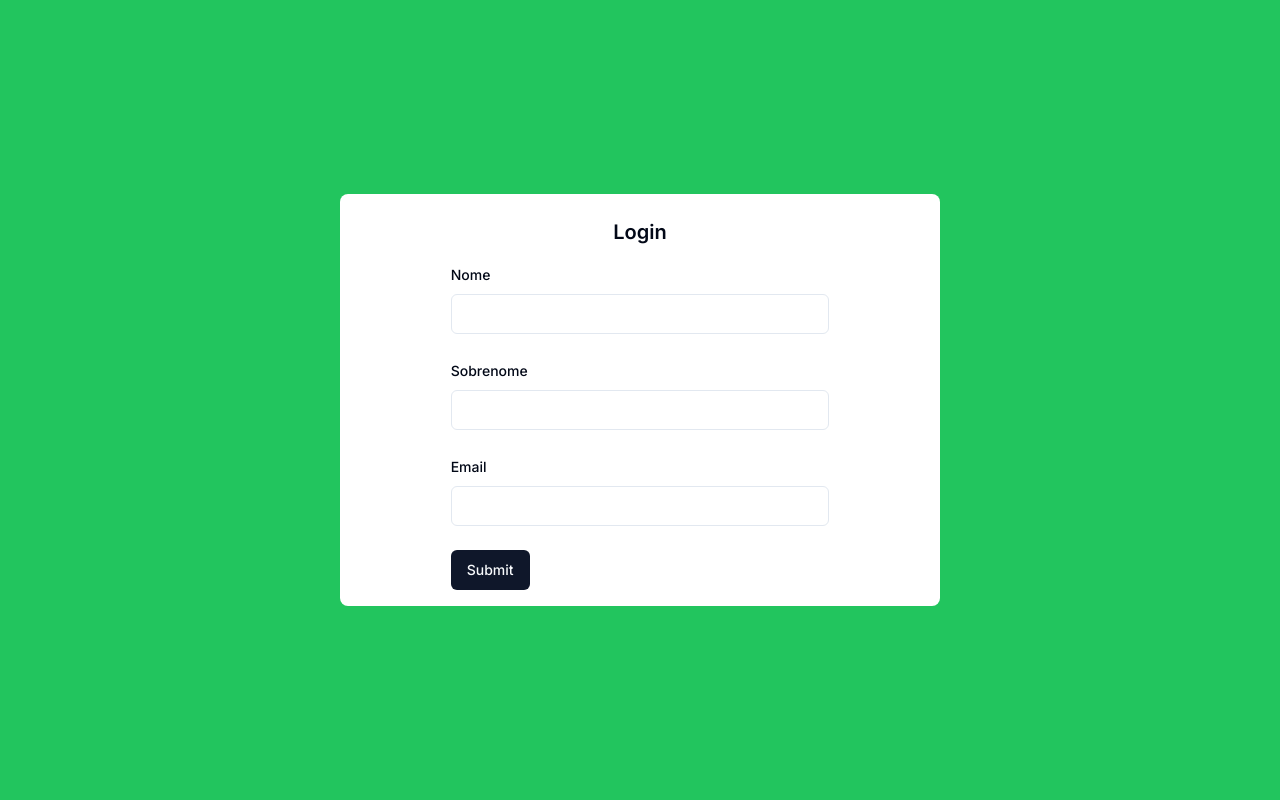
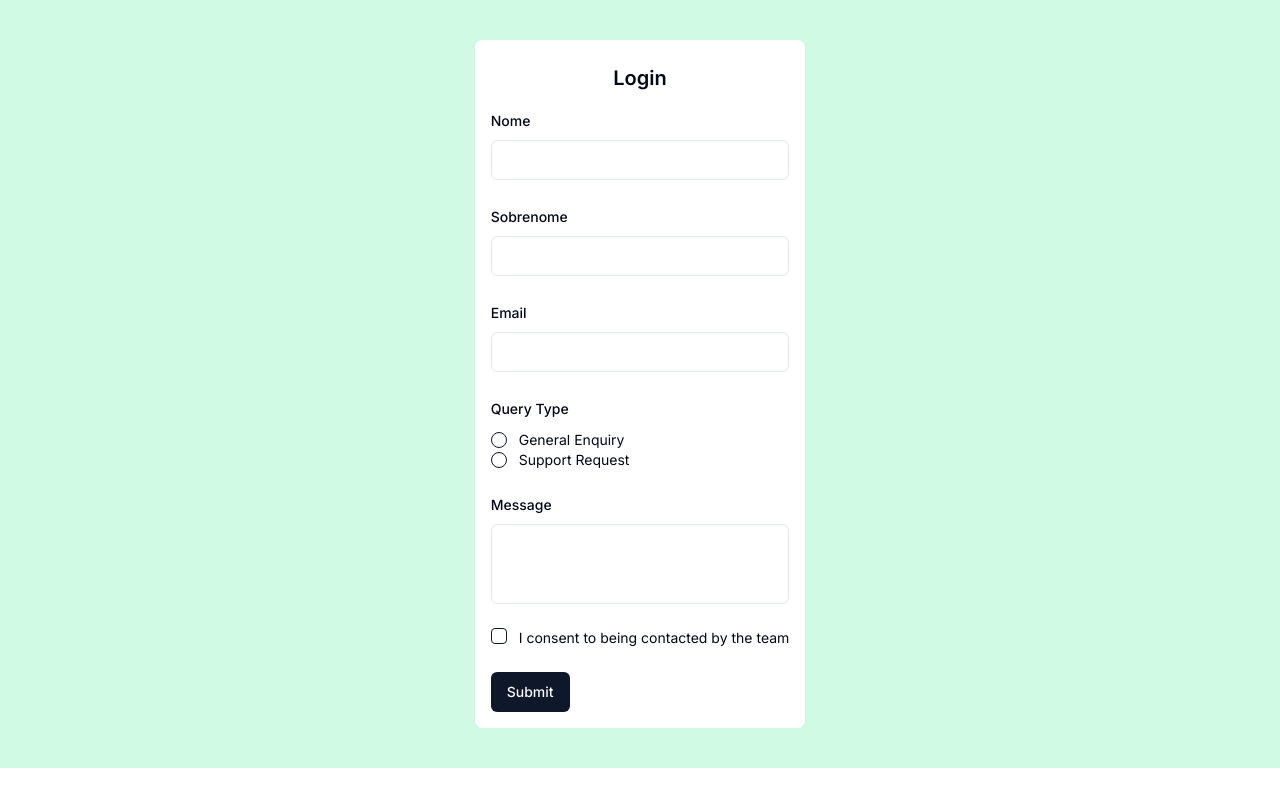
Before and after one commit to guilhermegalvao-fortec/login-screen, a Next.js app: page /login in a window 1280 px wide. Built offline with nearby package versions, Linux system fonts and the light colour scheme.

Commit message:
feat: form zod

```diff
--- a/src/app/login/page.tsx
+++ b/src/app/login/page.tsx
@@ -2,7 +2,7 @@
 
 import { zodResolver } from "@hookform/resolvers/zod";
 import { useForm } from "react-hook-form";
-import { z } from "zod";
+import { boolean, z } from "zod";
 import { toast } from "@/components/ui/use-toast";
 import { Button } from "@/components/ui/button";
 import {
@@ -15,9 +15,17 @@ import {
   FormMessage,
 } from "@/components/ui/form";
 import { Input } from "@/components/ui/input";
+import { RadioGroup, RadioGroupItem } from "@/components/ui/radio-group";
+import { Textarea } from "@/components/ui/textarea";
 import { Checkbox } from "@/components/ui/checkbox";
-import { exportTraceState } from "next/dist/trace";
 
+export default function Login() {
+  const itemCheck = [
+    {
+      id: "i consent to being contacted by the team",
+      label: "I consent to being contacted by the team",
+    },
+  ] as const;
   const FormSchema = z.object({
     nome: z.string().min(1, {
       message: "campo nome precisa ser preenchido.",
@@ -31,15 +39,26 @@ const FormSchema = z.object({
         message: "campo email precisa ser preenchido",
       })
       .includes("@", { message: "email está inválido" }),
+    option: z.enum(["general enquiry", "support request"], {
+      message: "precisa selecionar uma opção",
+    }),
+    text: z.string().min(1, {
+      message: "campo message precisa ser preenchido.",
+    }),
+    itemCheck: z
+      .array(z.string())
+      .refine((value) => value.some((item) => item), {
+        message: "selecione a opção",
+      }),
   });
-
-export default function Login() {
   const form = useForm<z.infer<typeof FormSchema>>({
     resolver: zodResolver(FormSchema),
     defaultValues: {
       nome: "",
       sobrenome: "",
       email: "",
+      text: "",
+      itemCheck: [""],
     },
   });
 
@@ -58,13 +77,13 @@ export default function Login() {
   }
 
   return (
-    <div className="bg-green-500 h-screen flex items-center justify-center">
-      <div className="space-y-4  bg-white w-[300px] md:w-[600px] rounded-lg p-4 flex flex-col items-center justify-center">
+    <div className="h-full flex items-center justify-center bg-emerald-100 p-10">
+      <div className="space-y-4  bg-white max-w-[600px]  rounded-lg p-4">
         <Form {...form}>
           <h1 className="text-center pt-2 text-xl font-semibold">Login</h1>
           <form
             onSubmit={form.handleSubmit(onSubmit)}
-            className="w-2/3 space-y-6"
+            className="w-full space-y-6"
           >
             <FormField
               control={form.control}
@@ -105,6 +124,95 @@ export default function Login() {
                 </FormItem>
               )}
             />
+            <FormField
+              control={form.control}
+              name="option"
+              render={({ field }) => (
+                <FormItem className="space-y-3">
+                  <FormLabel>Query Type</FormLabel>
+                  <FormControl>
+                    <RadioGroup
+                      onValueChange={field.onChange}
+                      defaultValue={field.value}
+                      className="flex flex-col space-y-1"
+                    >
+                      <FormItem className="flex items-center space-x-3 space-y-0">
+                        <FormControl>
+                          <RadioGroupItem value="general enquiry" />
+                        </FormControl>
+                        <FormLabel className="font-normal">
+                          General Enquiry
+                        </FormLabel>
+                      </FormItem>
+                      <FormItem className="flex items-center space-x-3 space-y-0">
+                        <FormControl>
+                          <RadioGroupItem value="support request" />
+                        </FormControl>
+                        <FormLabel className="font-normal">
+                          Support Request
+                        </FormLabel>
+                      </FormItem>
+                    </RadioGroup>
+                  </FormControl>
+                  <FormMessage />
+                </FormItem>
+              )}
+            />
+            <FormField
+              control={form.control}
+              name="text"
+              render={({ field }) => (
+                <FormItem>
+                  <FormLabel>Message</FormLabel>
+                  <FormControl>
+                    <Textarea className="resize-none" {...field} />
+                  </FormControl>
+                  <FormMessage />
+                </FormItem>
+              )}
+            />
+            <FormField
+              control={form.control}
+              name="itemCheck"
+              render={() => (
+                <FormItem>
+                  {itemCheck.map((item) => (
+                    <FormField
+                      key={item.id}
+                      control={form.control}
+                      name="itemCheck"
+                      render={({ field }) => {
+                        return (
+                          <FormItem
+                            key={item.id}
+                            className="flex flex-row items-start space-x-3 space-y-0"
+                          >
+                            <FormControl>
+                              <Checkbox
+                                checked={field.value?.includes(item.id)}
+                                onCheckedChange={(checked) => {
+                                  return checked
+                                    ? field.onChange([...field.value, item.id])
+                                    : field.onChange(
+                                        field.value?.filter(
+                                          (value) => value !== item.id
+                                        )
+                                      );
+                                }}
+                              />
+                            </FormControl>
+                            <FormLabel className="text-sm font-normal">
+                              {item.label}
+                            </FormLabel>
+                          </FormItem>
+                        );
+                      }}
+                    />
+                  ))}
+                  <FormMessage />
+                </FormItem>
+              )}
+            />
             <Button type="submit">Submit</Button>
           </form>
         </Form>
--- a/src/app/page.tsx
+++ b/src/app/page.tsx
@@ -213,7 +213,7 @@ export default function Home() {
     setErroTerms("");
   };
   return (
-    <div className="h-full min-h-screen flex items-center justify-center bg-emerald-100 p-10">
+    <div className="h-full flex items-center justify-center bg-emerald-100 p-10">
       <form
         onSubmit={showData}
         className="space-y-4  bg-white max-w-[600px]  rounded-lg p-4"
```
Lines whose indentation alone changed are shown as unchanged.
